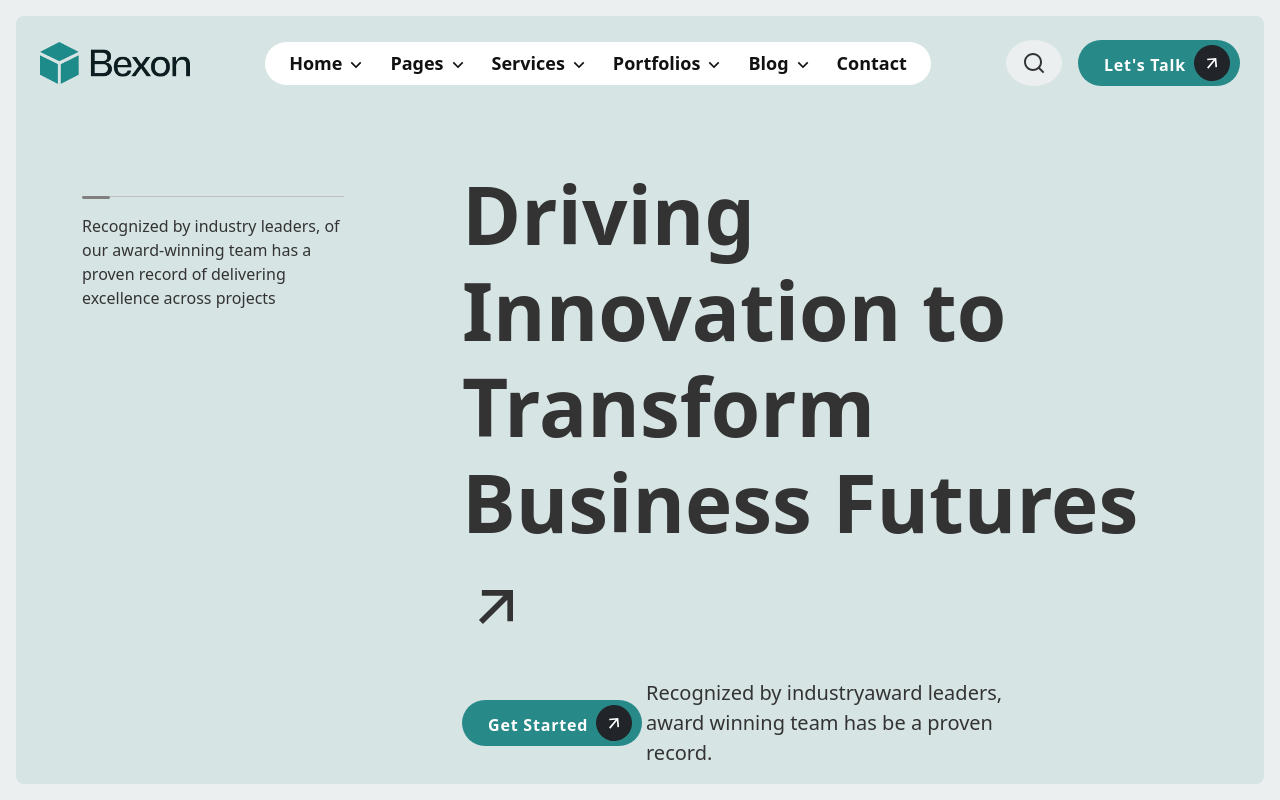
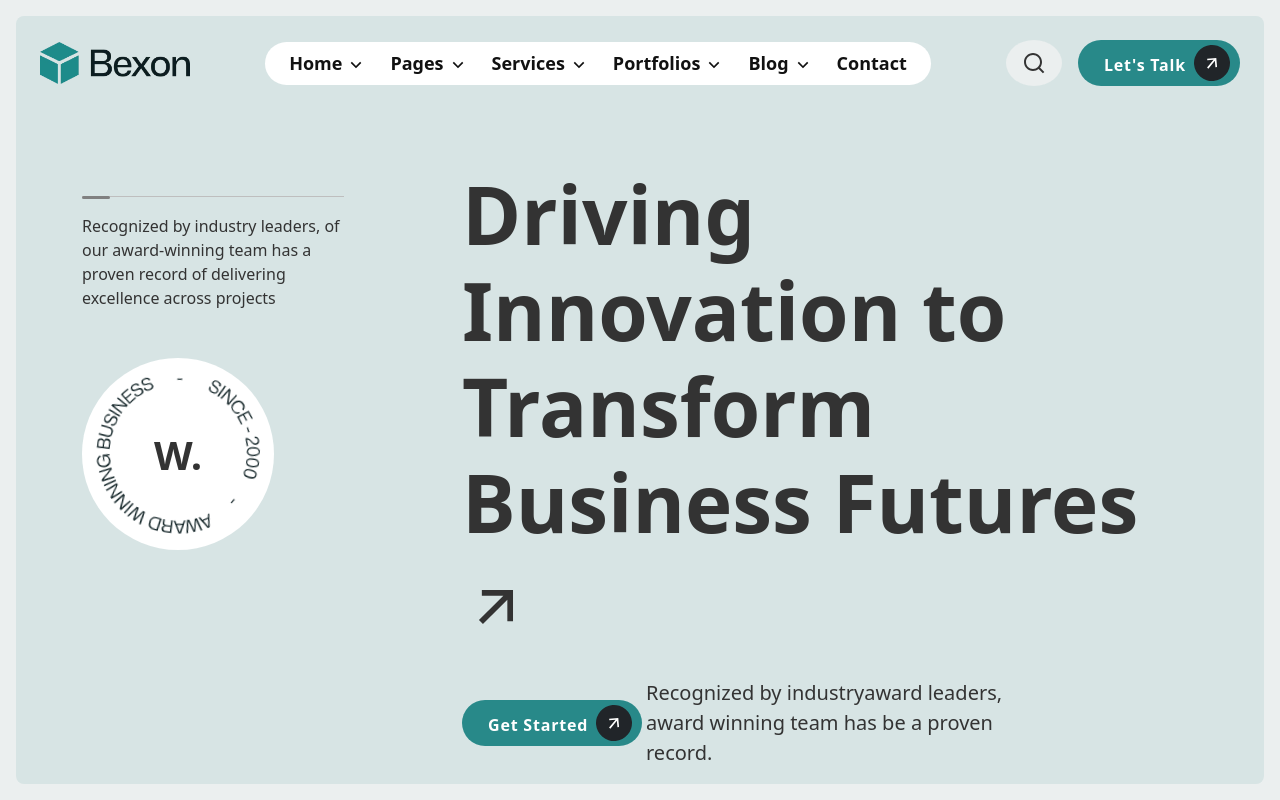
Before and after one commit to bhushanpatil288/bexon-react, a React (Vite) app: page / in a window 1280 px wide. Built offline with nearby package versions, Linux system fonts and the light colour scheme.

Commit message:
[add] - [hero] - rotating circle

```diff
--- a/src/components/main/section-hero/Hero.jsx
+++ b/src/components/main/section-hero/Hero.jsx
@@ -1,30 +1,13 @@
-import { RiArrowRightUpLine } from "@remixicon/react"
-import ButtonCustom from "../../common/ButtonCustom.jsx"
 import "./section-hero.css"
+import HeroLeft from "./HeroLeft"
+import HeroRight from "./HeroRight"
 
 const Hero = () => {
   return (
     <div className="container mt-5 pt-4">
-      <div className="row">
-          <div className="col-lg-4">
-            <div className="pe-5">
-              <p className="pe-5 mt-5 heroPara position-relative">Recognized by industry leaders, of our award-winning team has a proven record of delivering excellence across projects</p>
-            </div>
-          </div>
-          <div className="col-lg-8">
-            <div className="d-flex flex-column gap-4">
-              <h1 className="display-1 fw-bolder">Driving Innovation to Transform Business Futures <RiArrowRightUpLine size={68} /></h1>
-              <div className="row justify-content-center align-items-center g-3 g-lg-0">
-                <div className="col-lg-3">
-                  <ButtonCustom text="Get Started" />
-                </div>
-                <div className="col-lg-6">
-                  <p className="fs-5 m-0">Recognized by industryaward leaders, award winning team has be a proven record.</p>
-                </div>
-                <div className="col-0 col-lg-3"></div>
-              </div>
-            </div>
-          </div>
+      <div className="row hero-wrapper">
+        <HeroLeft />
+        <HeroRight />
       </div>
     </div>
   )
--- /dev/null
+++ b/src/components/main/section-hero/HeroCircle.jsx
@@ -0,0 +1,16 @@
+import { awardRoundedText } from "../../../constants/constants"
+
+const HeroCircle = () => {
+  return (
+    <div className="circle-text-wrapper mt-5">
+      <div className="circle-text">
+        <img src={awardRoundedText} alt="" />
+      </div>
+      <div className="circle-icon">
+        <p className="fs-1 fw-bold">W.</p>
+      </div>
+    </div>
+  )
+}
+
+export default HeroCircle
--- /dev/null
+++ b/src/components/main/section-hero/HeroLeft.jsx
@@ -0,0 +1,14 @@
+import HeroCircle from "./HeroCircle"
+
+const HeroLeft = () => {
+  return (
+    <div className="col-lg-4 d-flex d-xl-block flex-column justify-content-center align-items-center">
+      <div className="pe-xl-5">
+        <p className="pe-5 mt-5 heroPara position-relative">Recognized by industry leaders, of our award-winning team has a proven record of delivering excellence across projects</p>
+      </div>
+      <HeroCircle />
+    </div>
+  )
+}
+
+export default HeroLeft
--- /dev/null
+++ b/src/components/main/section-hero/HeroRight.jsx
@@ -0,0 +1,23 @@
+import { RiArrowRightUpLine } from "@remixicon/react"
+import ButtonCustom from "../../common/ButtonCustom.jsx"
+
+const HeroRight = () => {
+  return (
+    <div className="col-lg-8">
+      <div className="d-flex flex-column gap-4">
+        <h1 className="display-1 fw-bolder">Driving Innovation to Transform Business Futures <RiArrowRightUpLine size={68} /></h1>
+        <div className="row justify-content-center align-items-center g-3 g-lg-0">
+          <div className="col-lg-3">
+            <ButtonCustom text="Get Started" />
+          </div>
+          <div className="col-lg-6">
+            <p className="fs-5 m-0">Recognized by industryaward leaders, award winning team has be a proven record.</p>
+          </div>
+          <div className="col-0 col-lg-3"></div>
+        </div>
+      </div>
+    </div>
+  )
+}
+
+export default HeroRight
--- a/src/components/main/section-hero/section-hero.css
+++ b/src/components/main/section-hero/section-hero.css
@@ -18,3 +18,47 @@
   height: 3px;
   border-radius: 10px;
 }
+
+.circle-text-wrapper{
+  position: relative;
+  height: 192px;
+  width: 192px;
+  display: flex;
+  justify-content: center;
+  align-items: center;
+  background-color: white;
+  border-radius: 50%;
+}
+
+.circle-text{
+  width: 100%;
+  width: 158px;
+  height: 163px;
+  z-index: 6;
+  animation: textrotate 20s infinite linear;
+}
+
+.circle-icon{
+  position: absolute;
+  top: 35%;
+  z-index: 6;
+}
+
+@keyframes textrotate {
+  0% {
+    -webkit-transform: translate(-50%, -50%) rotate(0deg);
+    transform: rotate(0deg);
+  }
+  100% {
+    -webkit-transform: translate(-50%, -50%) rotate(360deg);
+    transform: rotate(360deg);
+  }
+}
+
+/* media query */
+
+@media (max-width: 992px) {
+  .hero-wrapper{
+    flex-direction: column-reverse !important;
+  }
+}
--- a/src/constants/constants.js
+++ b/src/constants/constants.js
@@ -1,5 +1,6 @@
 import logoDark from "/images/primary-logo.webp"
 import logoLight from "/images/secondary-logo.webp"
+import awardRoundedText from "/images/award-rounded-text.svg"
 
 const navItems = [
   {
@@ -34,4 +35,4 @@ const navItems = [
   }
 ]
 
-export { logoDark, logoLight, navItems }
+export { logoDark, logoLight, awardRoundedText, navItems }
```
Also changed, not shown: public/images/award-rounded-text.svg (added).
